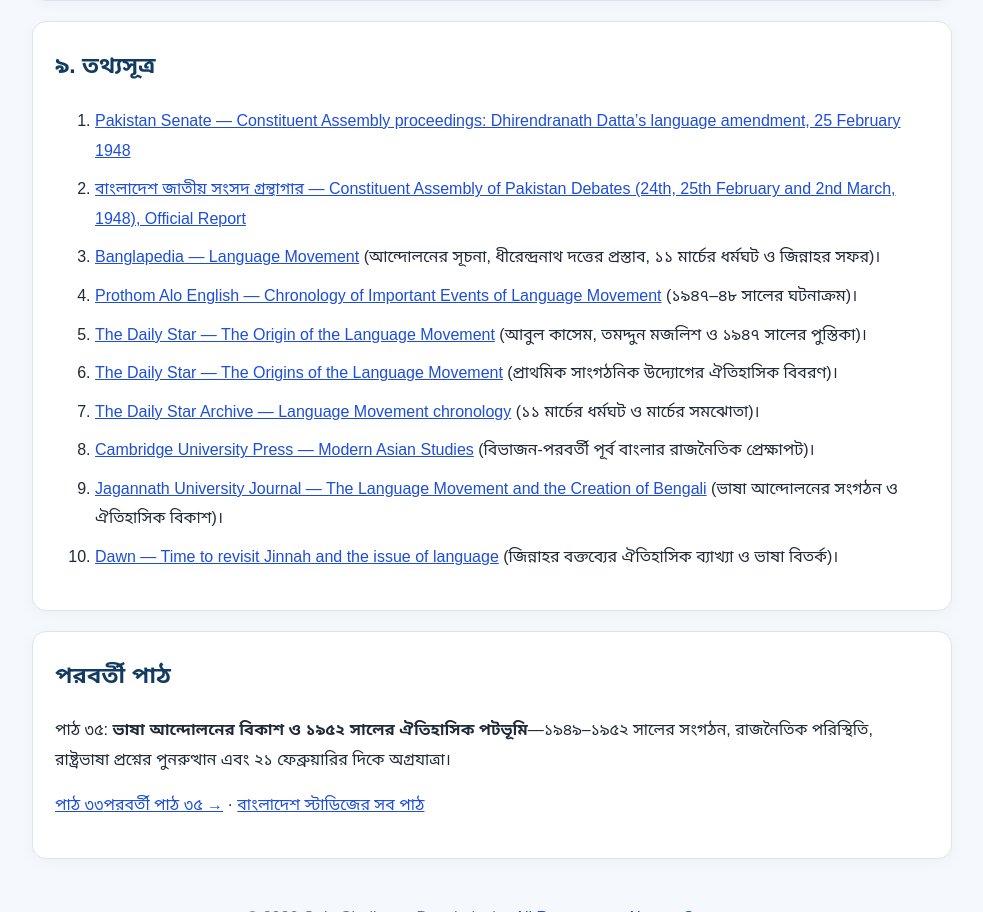
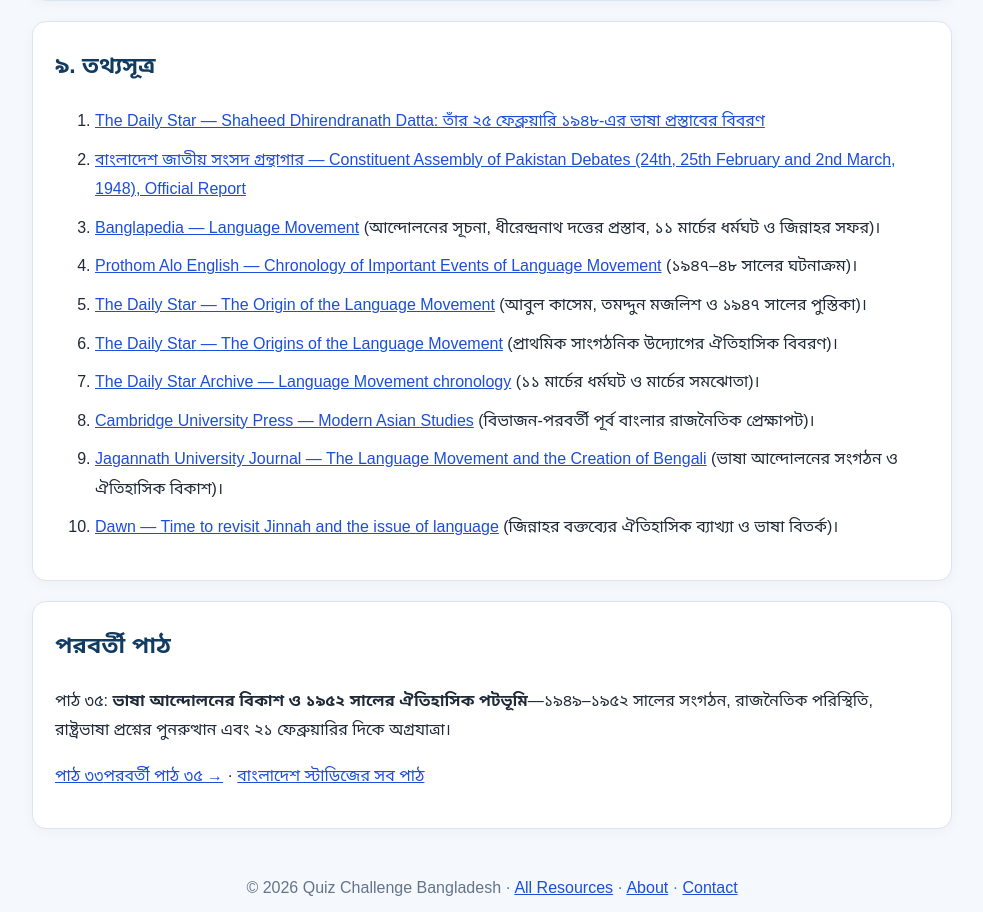
Before and after one commit to Aliakbar1974/Quiz-Challenge-Bangladesh-Website, a plain HTML site: page Resources/Bangladesh-Studies/Chapter-34/index.html in a window 1280 px wide. Shown: the part 8369-9281 px from the top of the page, without its empty margins (148-1131 px from the left). Drawn offline with Linux system fonts and the light colour scheme.

Commit message:
Replace weak Senate link with verified Dhirendranath Datta historical source in Lesson 34

```diff
--- a/Resources/Bangladesh-Studies/Chapter-34/index.html
+++ b/Resources/Bangladesh-Studies/Chapter-34/index.html
@@ -43,7 +43,7 @@
 <div class="question"><h3>15. ১৯৪৭–১৯৪৮ সালের ভাষা আন্দোলনের ধারাবাহিকতা সম্পর্কে কোনটি সঠিক?</h3><ul><li>ক. আন্দোলন কেবল ১৯৫২ সালে শুরু হয়, এর আগে কোনো দাবি ছিল না</li><li>খ. ১৯৪৮ সালে ভাষা প্রশ্নের সম্পূর্ণ সমাধান হয়ে যায়</li><li>গ. প্রাথমিক সংগঠন, গণপরিষদে প্রস্তাব ও ধর্মঘট পরবর্তী আন্দোলনের ভিত্তি গড়ে তোলে</li><li>ঘ. ভাষা প্রশ্নের সঙ্গে ছাত্রসমাজের কোনো সম্পর্ক ছিল না</li></ul><div class="answer"><strong>সঠিক উত্তর: গ. প্রাথমিক সংগঠন, গণপরিষদে প্রস্তাব ও ধর্মঘট পরবর্তী আন্দোলনের ভিত্তি গড়ে তোলে</strong><br><strong>ব্যাখ্যা:</strong> ১৯৪৭–৪৮ সালের সংগঠন ও প্রতিবাদ ১৯৫২ সালের ব্যাপক আন্দোলনের পূর্বপ্রস্তুতি তৈরি করে।</div></div>
 </section>
 <section class="panel"><h2>৯. তথ্যসূত্র</h2><ol class="sources">
-<li><a href="https://www.senate.gov.pk/uploads/documents/2.%20Fundamental%20Rights.pdf" target="_blank" rel="noopener">Pakistan Senate — Constituent Assembly proceedings: Dhirendranath Datta’s language amendment, 25 February 1948</a></li><li><a href="https://catalog.parliament.gov.bd/cgi-bin/koha/opac-detail.pl?biblionumber=11849" target="_blank" rel="noopener">বাংলাদেশ জাতীয় সংসদ গ্রন্থাগার — Constituent Assembly of Pakistan Debates (24th, 25th February and 2nd March, 1948), Official Report</a></li><li><a href="https://en.banglapedia.org/index.php/Language_Movement" target="_blank" rel="noopener">Banglapedia — Language Movement</a> (আন্দোলনের সূচনা, ধীরেন্দ্রনাথ দত্তের প্রস্তাব, ১১ মার্চের ধর্মঘট ও জিন্নাহর সফর)।</li>
+<li><a href="https://www.thedailystar.net/shaheed-dhirendranath-dutta-12254" target="_blank" rel="noopener">The Daily Star — Shaheed Dhirendranath Datta: তাঁর ২৫ ফেব্রুয়ারি ১৯৪৮-এর ভাষা প্রস্তাবের বিবরণ</a></li><li><a href="https://catalog.parliament.gov.bd/cgi-bin/koha/opac-detail.pl?biblionumber=11849" target="_blank" rel="noopener">বাংলাদেশ জাতীয় সংসদ গ্রন্থাগার — Constituent Assembly of Pakistan Debates (24th, 25th February and 2nd March, 1948), Official Report</a></li><li><a href="https://en.banglapedia.org/index.php/Language_Movement" target="_blank" rel="noopener">Banglapedia — Language Movement</a> (আন্দোলনের সূচনা, ধীরেন্দ্রনাথ দত্তের প্রস্তাব, ১১ মার্চের ধর্মঘট ও জিন্নাহর সফর)।</li>
 <li><a href="https://en.prothomalo.com/bangladesh/Chronology-of-important-events-of-Language" target="_blank" rel="noopener">Prothom Alo English — Chronology of Important Events of Language Movement</a> (১৯৪৭–৪৮ সালের ঘটনাক্রম)।</li>
 <li><a href="https://www.thedailystar.net/views/in-focus/news/the-origin-the-language-movement-2955811" target="_blank" rel="noopener">The Daily Star — The Origin of the Language Movement</a> (আবুল কাসেম, তমদ্দুন মজলিশ ও ১৯৪৭ সালের পুস্তিকা)।</li>
 <li><a href="https://www.thedailystar.net/in-focus/the-origins-the-language-movement-574846" target="_blank" rel="noopener">The Daily Star — The Origins of the Language Movement</a> (প্রাথমিক সাংগঠনিক উদ্যোগের ঐতিহাসিক বিবরণ)।</li>
```
